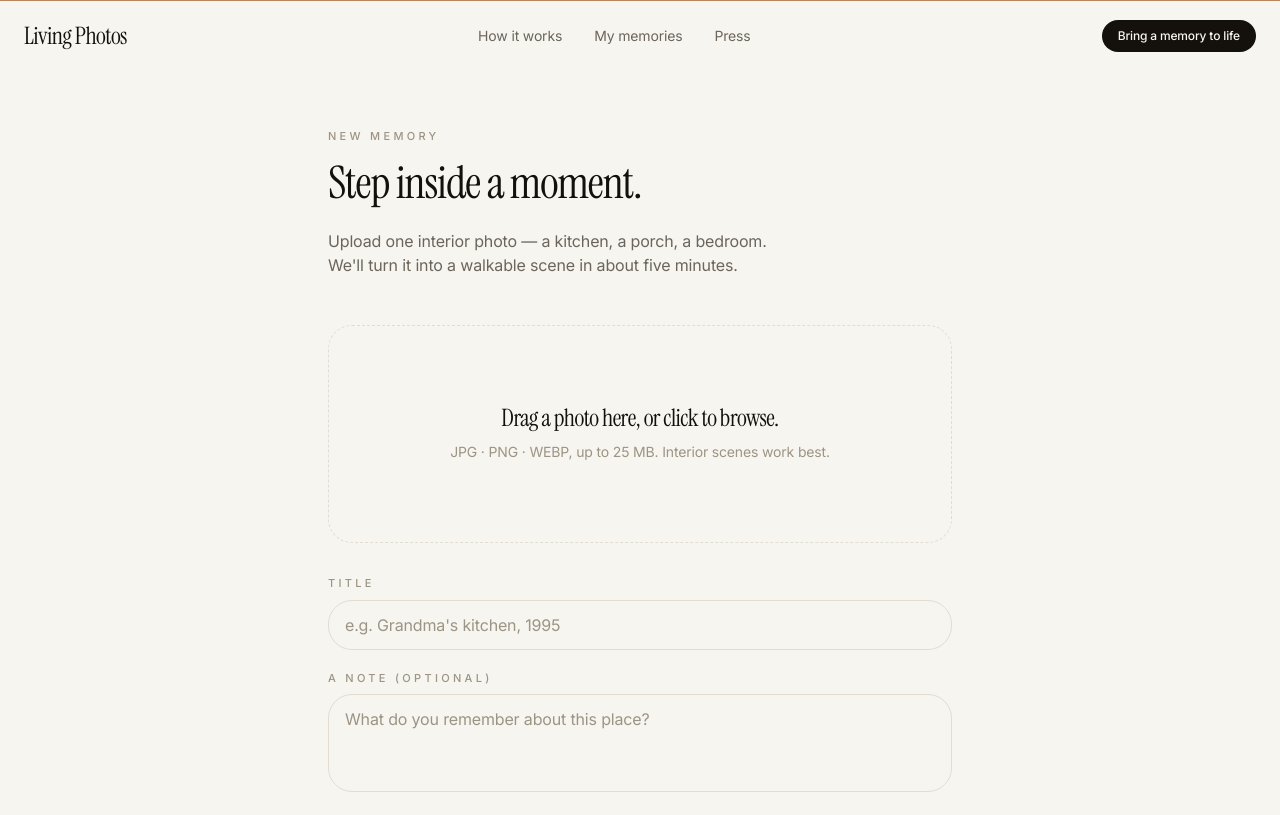
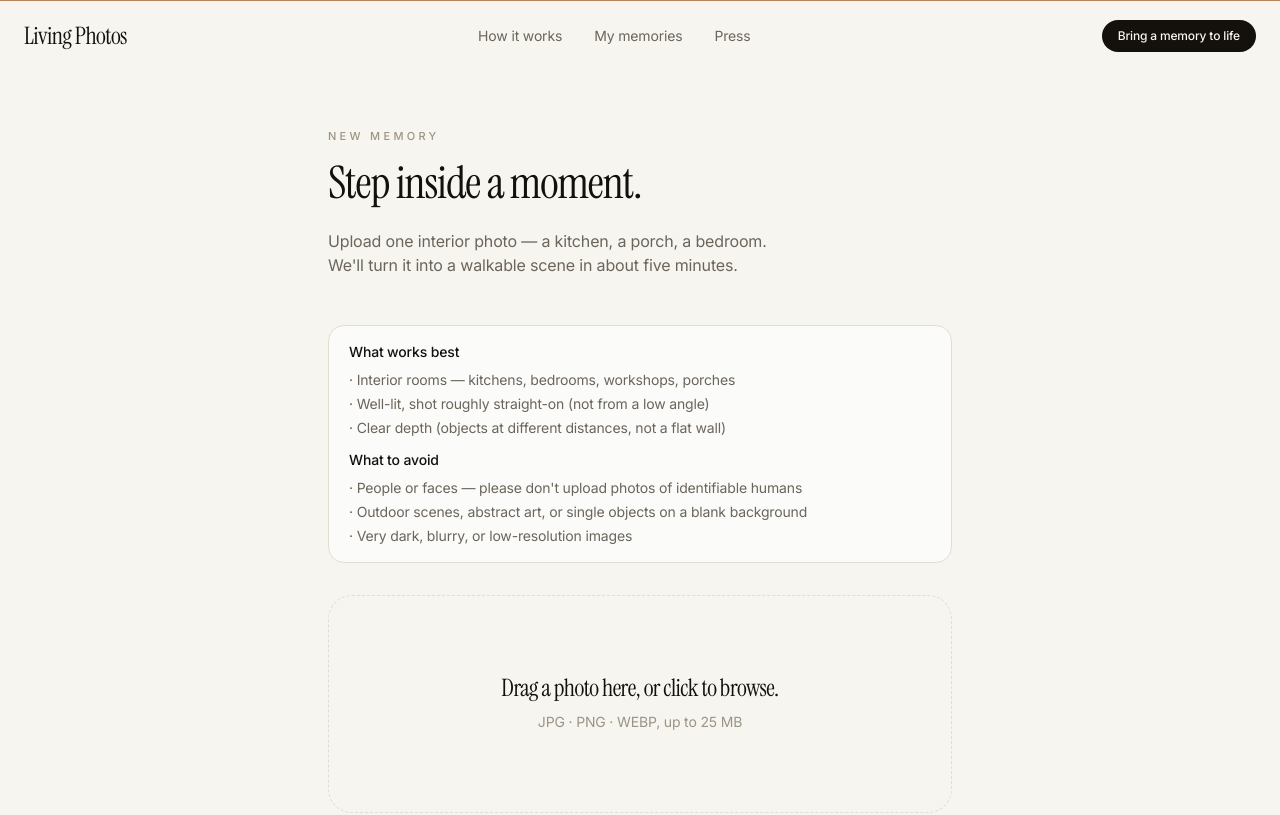
Before and after one commit to anirxdh/Living-Photos, a Next.js app: page /create in a window 1280 px wide. Shown: the top 815 px of the page. Built offline with nearby package versions, Linux system fonts and the light colour scheme; no server answers.

Commit message:
create: add photo guidance disclaimer
Sets expectations before the upload — Marble works much better on
architectural interiors than on people/faces/abstract shots. Calling
out 'no humans in photos' explicitly addresses privacy too.

```diff
--- a/app/create/create-client.tsx
+++ b/app/create/create-client.tsx
@@ -93,6 +93,29 @@ export default function CreateClient() {
       transition={{ duration: 0.7, ease: [0.22, 1, 0.36, 1] }}
       className="space-y-8"
     >
+      {/* Photo guidance — Marble (the 3D model that rebuilds the room) works
+          dramatically better on architectural interiors. Faces/people don't
+          reconstruct well and trigger privacy concerns. Set expectations up
+          front so the user doesn't burn $3+ on a photo that won't work. */}
+      <div className="rounded-2xl border border-[var(--color-border)] bg-[var(--color-surface)]/60 px-5 py-4 text-sm">
+        <p className="font-medium text-[var(--color-foreground)]">
+          What works best
+        </p>
+        <ul className="mt-2 space-y-1 text-[var(--color-foreground-secondary)]">
+          <li>· Interior rooms — kitchens, bedrooms, workshops, porches</li>
+          <li>· Well-lit, shot roughly straight-on (not from a low angle)</li>
+          <li>· Clear depth (objects at different distances, not a flat wall)</li>
+        </ul>
+        <p className="mt-3 font-medium text-[var(--color-foreground)]">
+          What to avoid
+        </p>
+        <ul className="mt-2 space-y-1 text-[var(--color-foreground-secondary)]">
+          <li>· People or faces — please don't upload photos of identifiable humans</li>
+          <li>· Outdoor scenes, abstract art, or single objects on a blank background</li>
+          <li>· Very dark, blurry, or low-resolution images</li>
+        </ul>
+      </div>
+
       <div
         {...getRootProps()}
         className={`group relative cursor-pointer overflow-hidden rounded-[var(--radius-lg)] border border-dashed transition-all duration-500 ease-[cubic-bezier(0.22,1,0.36,1)] ${
@@ -124,7 +147,7 @@ export default function CreateClient() {
               {isDragActive ? "Drop the photo here." : "Drag a photo here, or click to browse."}
             </p>
             <p className="mt-3 text-sm text-[var(--color-foreground-muted)]">
-              JPG · PNG · WEBP, up to 25 MB. Interior scenes work best.
+              JPG · PNG · WEBP, up to 25 MB
             </p>
           </div>
         )}
```
